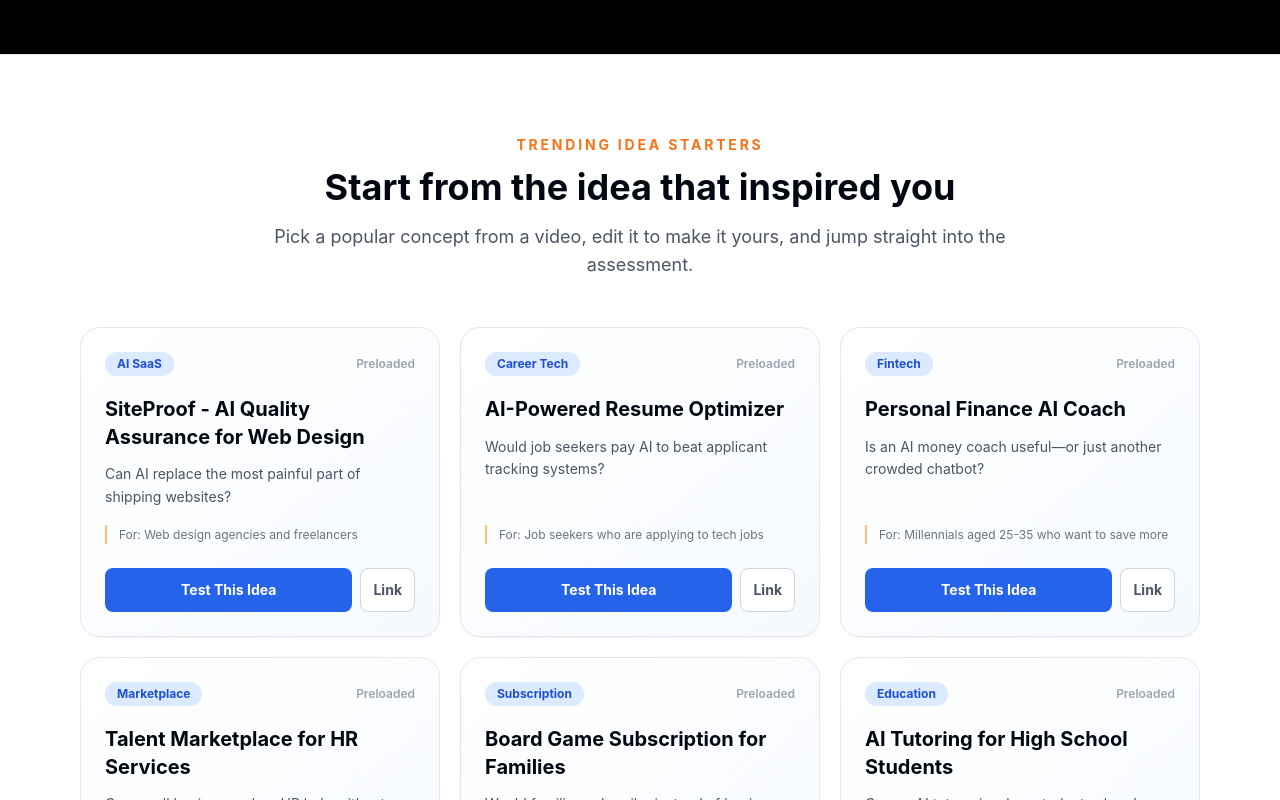
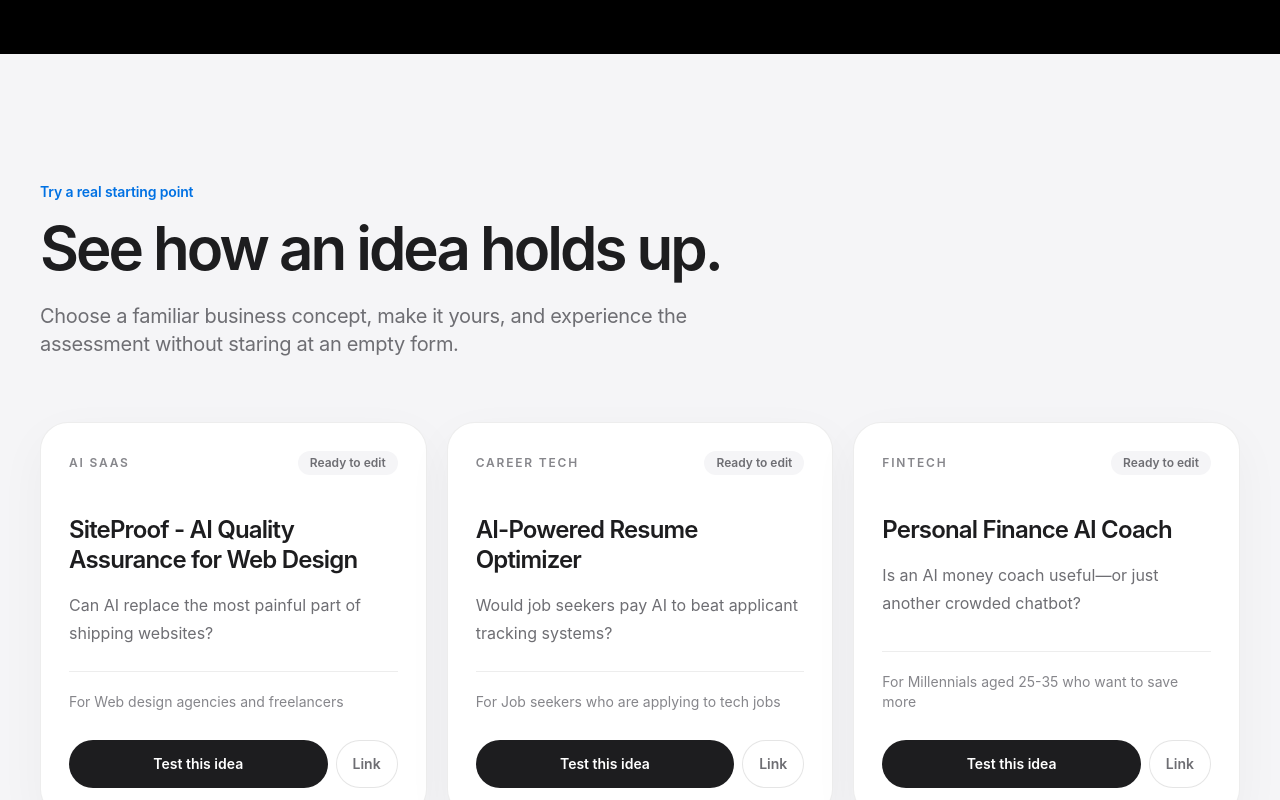
Before and after one commit to sanlorenzoprx/ghosttowntest, a React (Vite) app: page / in a window 1280 px wide. Shown: the part 3040-3840 px from the top of the page. Built offline with nearby package versions, Linux system fonts and the light colour scheme; no server answers.

Commit message:
Polish idea gallery

```diff
--- a/src/components/ExampleIdeaGallery.tsx
+++ b/src/components/ExampleIdeaGallery.tsx
@@ -22,42 +22,34 @@ export default function ExampleIdeaGallery({ onSelect }: Props) {
   };
 
   return (
-    <section id="example-gallery" className="border-t border-gray-200 bg-white py-16 sm:py-20">
-      <div className="mx-auto max-w-6xl px-4">
-        <div className="mx-auto max-w-3xl text-center">
-          <p className="text-sm font-bold uppercase tracking-[0.2em] text-orange-500">Trending idea starters</p>
-          <h2 className="mt-3 text-3xl font-bold text-gray-950 sm:text-4xl">Start from the idea that inspired you</h2>
-          <p className="mt-4 text-lg text-gray-600">
-            Pick a popular concept from a video, edit it to make it yours, and jump straight into the assessment.
-          </p>
+    <section id="example-gallery" className="bg-[#f5f5f7] py-24 sm:py-32">
+      <div className="mx-auto max-w-7xl px-5 sm:px-8 lg:px-10">
+        <div className="max-w-3xl">
+          <p className="eyebrow">Try a real starting point</p>
+          <h2 className="section-title">See how an idea holds up.</h2>
+          <p className="section-copy">Choose a familiar business concept, make it yours, and experience the assessment without staring at an empty form.</p>
         </div>
 
-        <div className="mt-12 grid gap-5 sm:grid-cols-2 lg:grid-cols-3">
+        <div className="mt-16 grid gap-5 md:grid-cols-2 lg:grid-cols-3">
           {featuredExamples.map(example => (
-            <article key={example.slug} className="flex flex-col rounded-2xl border border-gray-200 bg-gradient-to-br from-white to-blue-50/60 p-6 shadow-sm transition hover:-translate-y-1 hover:border-blue-300 hover:shadow-lg">
+            <article key={example.slug} className="group flex min-h-[360px] flex-col rounded-[28px] border border-black/[0.07] bg-white p-7 shadow-[0_16px_50px_rgba(0,0,0,0.04)] transition duration-300 hover:-translate-y-1 hover:shadow-[0_24px_70px_rgba(0,0,0,0.08)]">
               <div className="flex items-center justify-between gap-3">
-                <span className="rounded-full bg-blue-100 px-3 py-1 text-xs font-bold text-blue-700">{example.category}</span>
-                <span className="text-xs font-semibold text-gray-400">Preloaded</span>
+                <span className="text-xs font-semibold uppercase tracking-[0.15em] text-[#86868b]">{example.category}</span>
+                <span className="rounded-full bg-[#f5f5f7] px-3 py-1 text-xs font-semibold text-[#6e6e73]">Ready to edit</span>
               </div>
-              <h3 className="mt-5 text-xl font-bold leading-snug text-gray-950">{example.idea.ideaName}</h3>
-              <p className="mt-3 flex-1 text-sm leading-relaxed text-gray-600">{example.videoHook}</p>
-              <p className="mt-4 border-l-2 border-orange-300 pl-3 text-xs leading-relaxed text-gray-500">
-                For: {example.idea.targetUser}
-              </p>
+              <h3 className="mt-10 text-2xl font-semibold leading-tight tracking-[-0.035em] text-[#1d1d1f]">{example.idea.ideaName}</h3>
+              <p className="mt-4 flex-1 leading-7 text-[#6e6e73]">{example.videoHook}</p>
+              <p className="mt-6 border-t border-black/[0.07] pt-5 text-sm text-[#86868b]">For {example.idea.targetUser}</p>
 
-              <div className="mt-6 grid grid-cols-[1fr_auto] gap-2">
-                <button
-                  type="button"
-                  onClick={() => onSelect(example.slug)}
-                  className="min-h-11 rounded-lg bg-blue-600 px-4 py-2.5 text-sm font-bold text-white transition hover:bg-blue-700 focus:outline-none focus:ring-4 focus:ring-blue-200"
-                >
-                  Test This Idea
+              <div className="mt-7 grid grid-cols-[1fr_auto] gap-2">
+                <button type="button" onClick={() => onSelect(example.slug)} className="min-h-12 rounded-full bg-[#1d1d1f] px-5 text-sm font-semibold text-white transition hover:bg-black">
+                  Test this idea
                 </button>
                 <button
                   type="button"
                   onClick={() => void copyDeepLink(example.slug)}
                   aria-label={`Copy direct link to ${example.idea.ideaName}`}
-                  className="min-h-11 rounded-lg border border-gray-300 bg-white px-3 text-sm font-bold text-gray-600 transition hover:border-blue-300 hover:text-blue-700"
+                  className="min-h-12 rounded-full border border-black/10 bg-white px-4 text-sm font-semibold text-[#6e6e73] transition hover:bg-[#f5f5f7] hover:text-[#1d1d1f]"
                 >
                   {copiedSlug === example.slug ? 'Copied' : 'Link'}
                 </button>
@@ -65,10 +57,7 @@ export default function ExampleIdeaGallery({ onSelect }: Props) {
             </article>
           ))}
         </div>
-
-        <p className="mt-8 text-center text-sm text-gray-500">
-          Every field is editable before the assessment starts.
-        </p>
+        <p className="mt-8 text-sm text-[#86868b]">Every field remains editable before the assessment begins.</p>
       </div>
     </section>
   );
```
